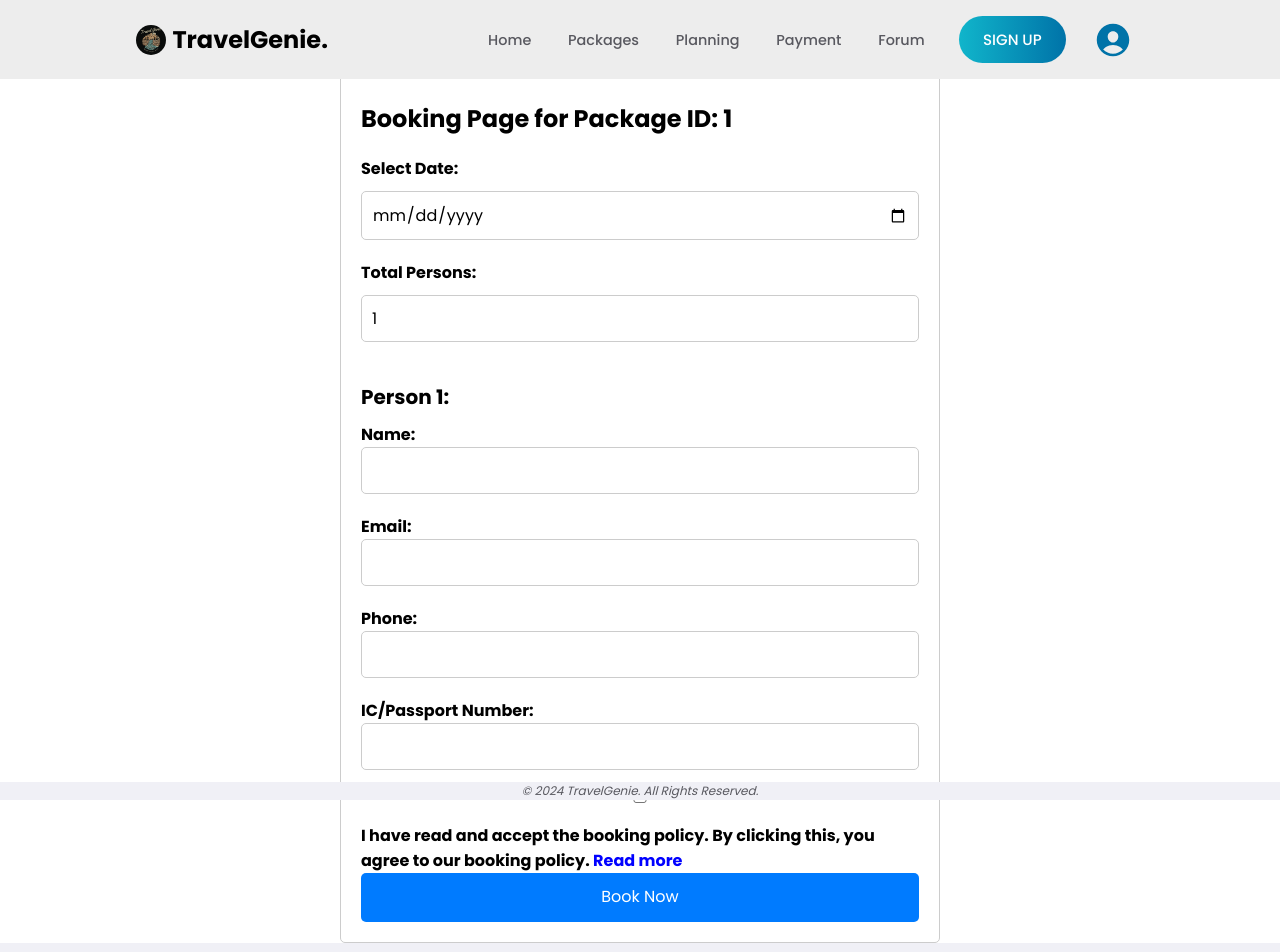
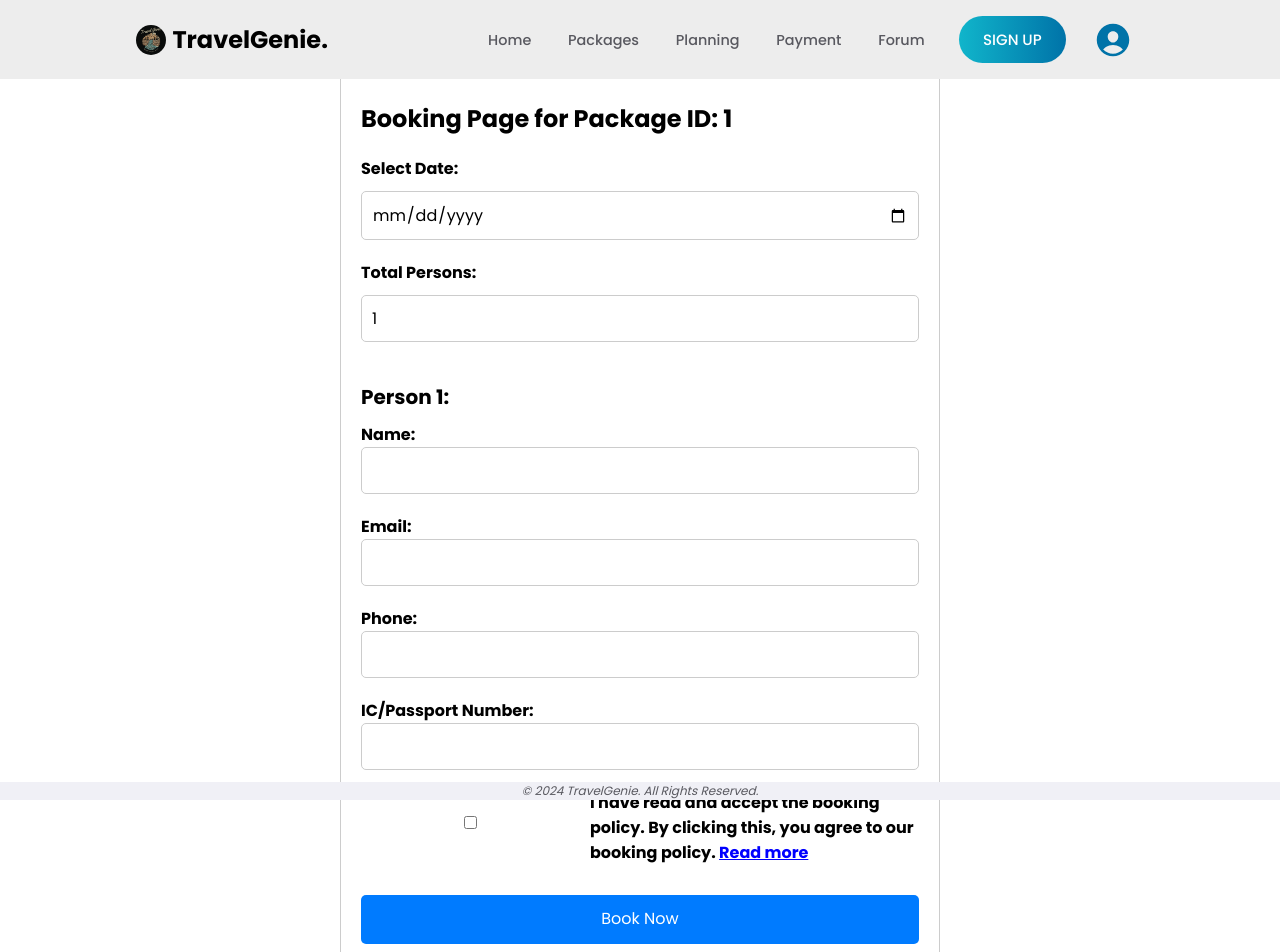
Before and after one commit to chjy03/travel-genie, a React (Create React App) app: page /booking/1 in a window 1280 px wide. Shown: the top 952 px of the page. Built offline with nearby package versions, Linux system fonts and the light colour scheme.

Commit message:
Update bookingPage.css

```diff
--- a/src/Pages/BookingPage/bookingPage.css
+++ b/src/Pages/BookingPage/bookingPage.css
@@ -42,4 +42,27 @@
   font-size: 20px;
   margin-top: 20px;
   margin-bottom: 10px;
+}
+.bookingPage form .policyCheck {
+  display: flex;
+  align-items: center;
+  margin-bottom: 20px;
+}
+.bookingPage form .policyCheck input[type=checkbox] {
+  margin-right: 10px;
+}
+.bookingPage form .policyDetails {
+  display: block;
+}
+.bookingPage form .policyDetails p {
+  margin-top: 20px;
+  font-size: 14px;
+}
+.bookingPage form .policyDetails.hidden {
+  display: none;
+}
+.bookingPage form span {
+  color: blue;
+  text-decoration: underline;
+  cursor: pointer;
 }/*# sourceMappingURL=bookingPage.css.map */
```
